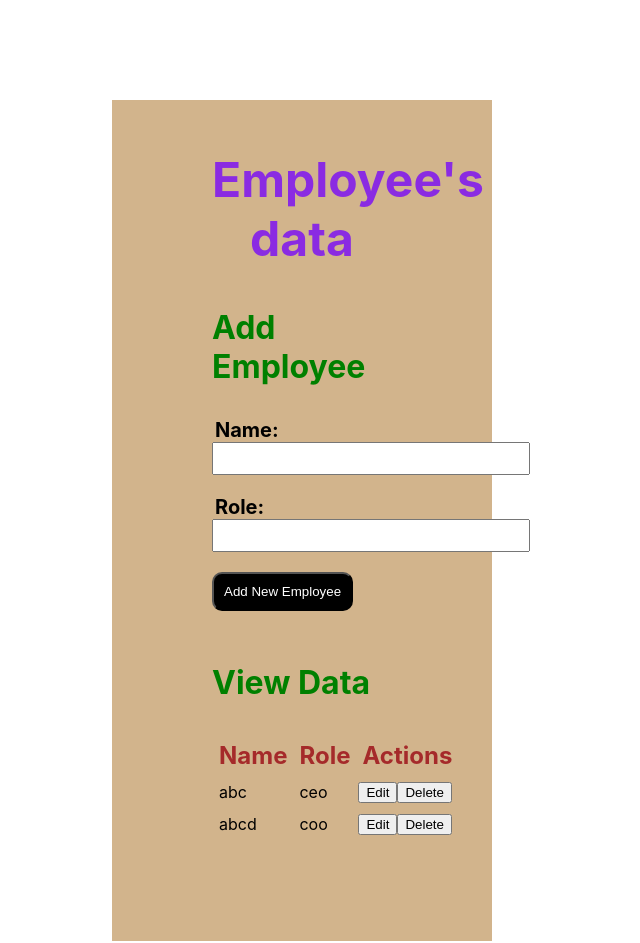
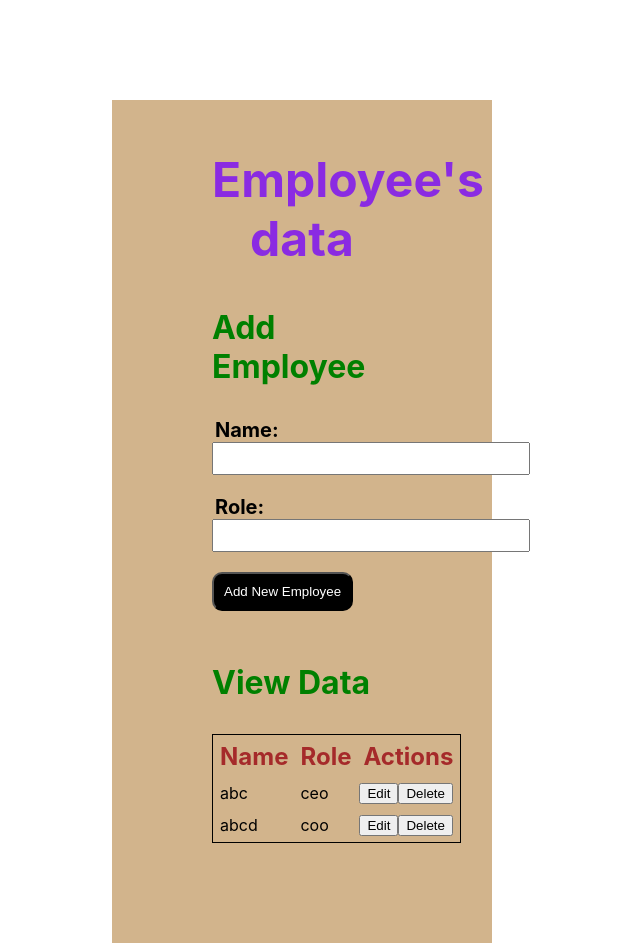
Before and after one commit to Shanthi2814/Day26-crud, a React (Create React App) app: page /about in a window 1280 px wide. Shown: the whole page, without its empty margins (388-1028 px from the left). Built offline with nearby package versions, Linux system fonts and the light colour scheme.

Commit message:
Update App.css

```diff
--- a/src/App.css
+++ b/src/App.css
@@ -5,6 +5,6 @@
   display: flex;
   flex-direction: column;
 }
-.table thead{
+.table{
   border: 1px,solid,black;
 }
```
